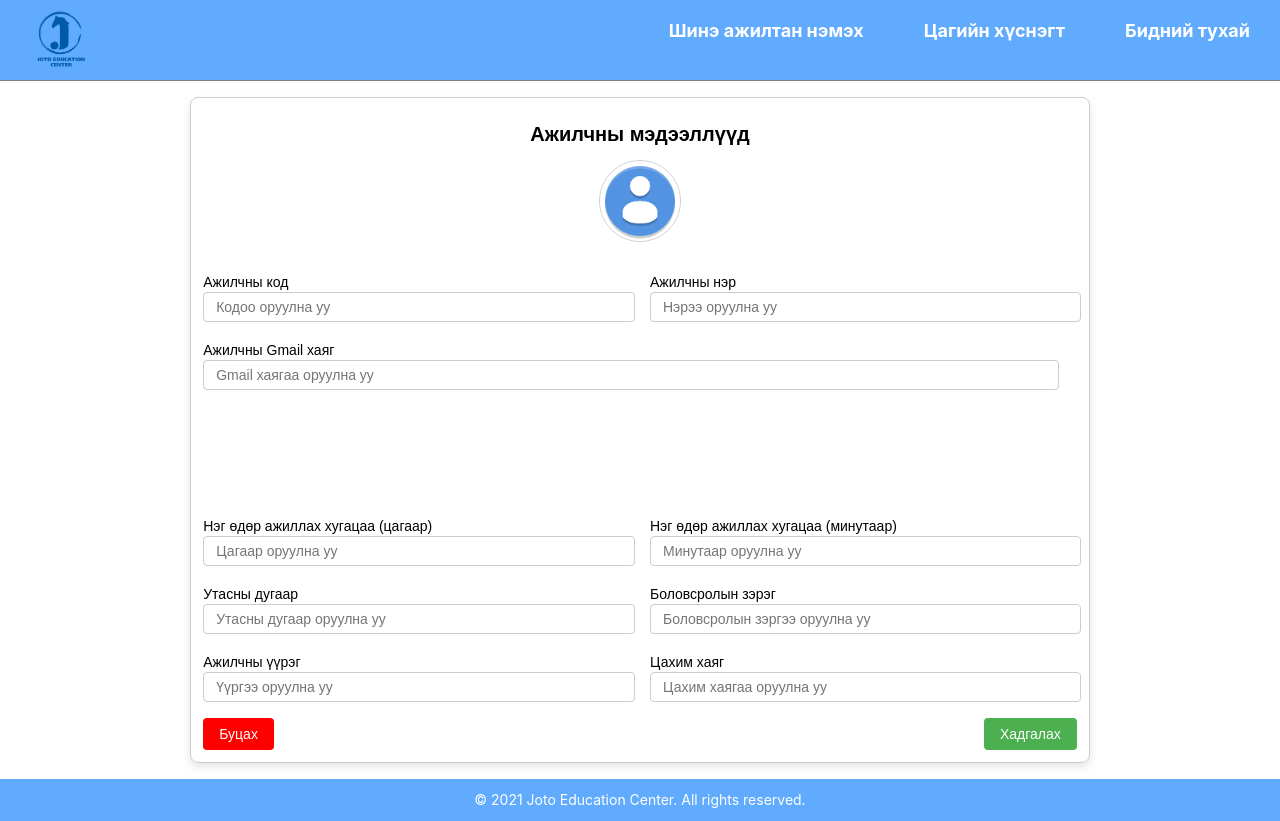
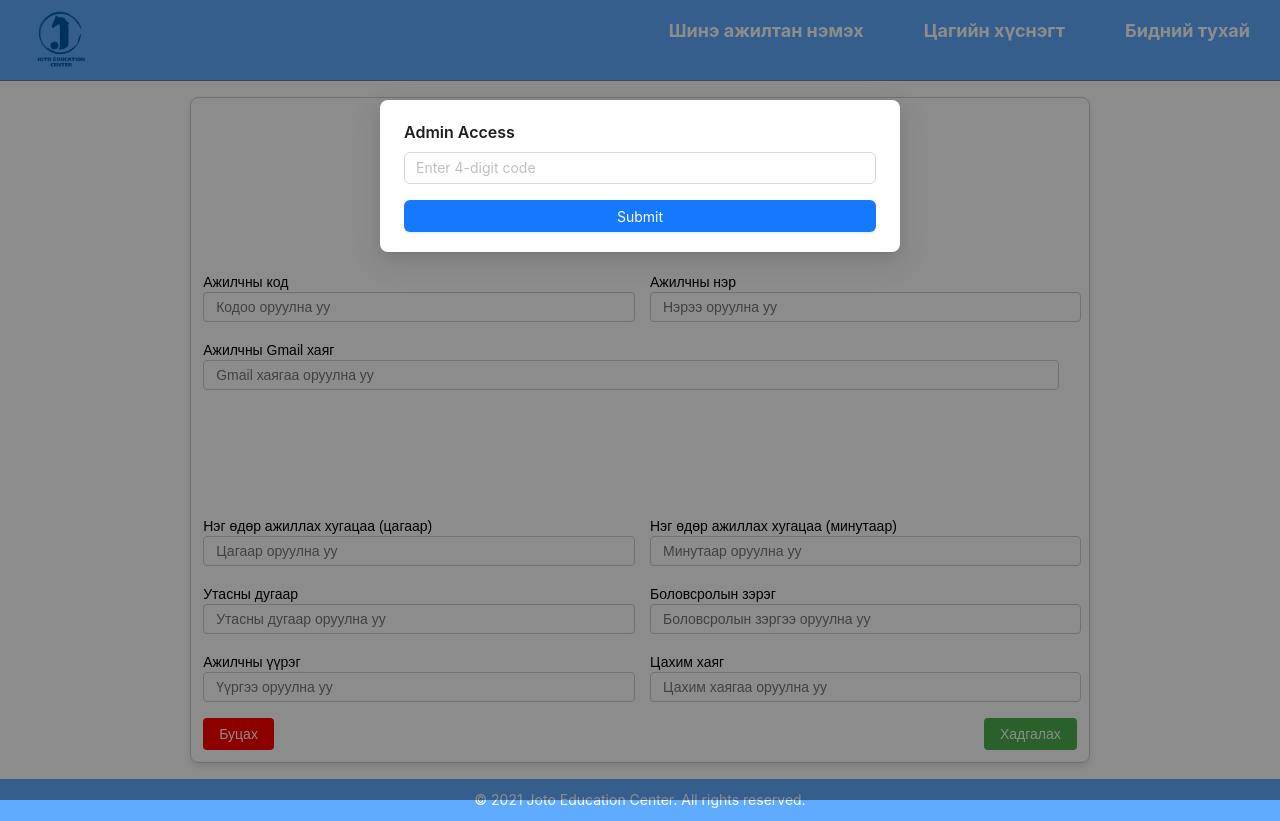
Before and after one commit to UGN0619/time-frontend, a React (Create React App) app: page /addworker in a window 1280 px wide. Built offline with nearby package versions, Linux system fonts and the light colour scheme.

Commit message:
add code

```diff
--- a/src/Pages/AddWorker.js
+++ b/src/Pages/AddWorker.js
@@ -3,52 +3,11 @@ import axios from "axios";
 import Header from "../Component/Header";
 import Footer from "../Component/Footer";
 import { useNavigate } from "react-router-dom";
+import { Modal, Input, Button } from "antd";
 import "../Style/Add.css";
 import profilePicture from "../Images/profile.png";
 
-// Helper functions
-const calculateTotalWorkingMinutes = (workingHours, workingMinutes) => {
-  const hours = parseInt(workingHours) || 0;
-  const minutes = parseInt(workingMinutes) || 0;
-  return hours * 60 + minutes;
-};
-
-// Worker form input field component
-const InputField = ({
-  label,
-  name,
-  value,
-  onChange,
-  type = "text",
-  placeholder,
-}) => {
-  return (
-    <div className="inputField">
-      <label
-        htmlFor={name}
-        style={{ display: "block", fontSize: "14px", marginBottom: "2px" }}
-      >
-        {label}
-      </label>
-      <input
-        type={type}
-        name={name}
-        id={name}
-        value={value}
-        onChange={onChange}
-        placeholder={placeholder}
-        style={{
-          width: "95%",
-          padding: "6px 12px",
-          fontSize: "14px",
-          border: "1px solid #ccc",
-          borderRadius: "4px",
-        }}
-      />
-    </div>
-  );
-};
-
+// AddWorkerPage Component
 const AddWorkerPage = () => {
   const navigate = useNavigate();
   const [error, setError] = useState(null);
@@ -65,16 +24,19 @@ const AddWorkerPage = () => {
     user_totalWorkingMinutes: 0,
   });
 
+  const [isModalVisible, setIsModalVisible] = useState(true);
+  const [enteredCode, setEnteredCode] = useState("");
+
+  // Helper functions
+  const calculateTotalWorkingMinutes = (workingHours, workingMinutes) => {
+    const hours = parseInt(workingHours) || 0;
+    const minutes = parseInt(workingMinutes) || 0;
+    return hours * 60 + minutes;
+  };
+
   const handleInputChange = (e) => {
     const { name, value } = e.target;
     setNewWorker((prevState) => ({ ...prevState, [name]: value }));
-  };
-
-  const handleFileChange = (e) => {
-    const file = e.target.files?.[0];
-    if (file) {
-      //   setProfilePicture(URL.createObjectURL(file));
-    }
   };
 
   const handleSaveWorker = () => {
@@ -88,7 +50,6 @@ const AddWorkerPage = () => {
       .post("http://localhost:3000/api/users", {
         ...newWorker,
         user_totalWorkingMinutes: totalMinutes,
-        // profilePicture,
       })
       .then(() => {
         alert("Амжилттай хадгалагдлаа!");
@@ -98,6 +59,14 @@ const AddWorkerPage = () => {
       .catch((error) => {
         setError(error.response.data.message);
       });
+  };
+
+  const handleCloseModal = () => {
+    if (enteredCode === "2226") {
+      setIsModalVisible(false);
+    } else {
+      alert("Буруу код");
+    }
   };
 
   const resetForm = () => {
@@ -113,7 +82,42 @@ const AddWorkerPage = () => {
       user_workingMinutes: "",
       user_totalWorkingMinutes: 0,
     });
-    // setProfilePicture(null);
+  };
+
+  // Worker form input field component
+  const InputField = ({
+    label,
+    name,
+    value,
+    onChange,
+    type = "text",
+    placeholder,
+  }) => {
+    return (
+      <div className="inputField">
+        <label
+          htmlFor={name}
+          style={{ display: "block", fontSize: "14px", marginBottom: "2px" }}
+        >
+          {label}
+        </label>
+        <input
+          type={type}
+          name={name}
+          id={name}
+          value={value}
+          onChange={onChange}
+          placeholder={placeholder}
+          style={{
+            width: "95%",
+            padding: "6px 12px",
+            fontSize: "14px",
+            border: "1px solid #ccc",
+            borderRadius: "4px",
+          }}
+        />
+      </div>
+    );
   };
 
   return (
@@ -134,12 +138,7 @@ const AddWorkerPage = () => {
                 alt="Profile"
                 style={{ width: "100%", height: "100%", objectFit: "cover" }}
               />
-              <input
-                type="file"
-                accept="image/*"
-                onChange={handleFileChange}
-                className="inputFile"
-              />
+              <input type="file" accept="image/*" className="inputFile" />
             </div>
           </div>
 
@@ -253,6 +252,30 @@ const AddWorkerPage = () => {
         </div>
       </div>
       <Footer />
+
+      {/* Admin Code Modal */}
+      <Modal
+        title="Admin Access"
+        visible={isModalVisible}
+        onCancel={() => setIsModalVisible(false)}
+        footer={null}
+        maskClosable={false}
+        closable={false}
+      >
+        <div style={{ display: "flex", flexDirection: "column" }}>
+          <Input
+            type="password"
+            maxLength={4}
+            placeholder="Enter 4-digit code"
+            value={enteredCode}
+            onChange={(e) => setEnteredCode(e.target.value)}
+            style={{ marginBottom: "16px" }}
+          />
+          <Button type="primary" onClick={handleCloseModal}>
+            Submit
+          </Button>
+        </div>
+      </Modal>
     </div>
   );
 };
```
